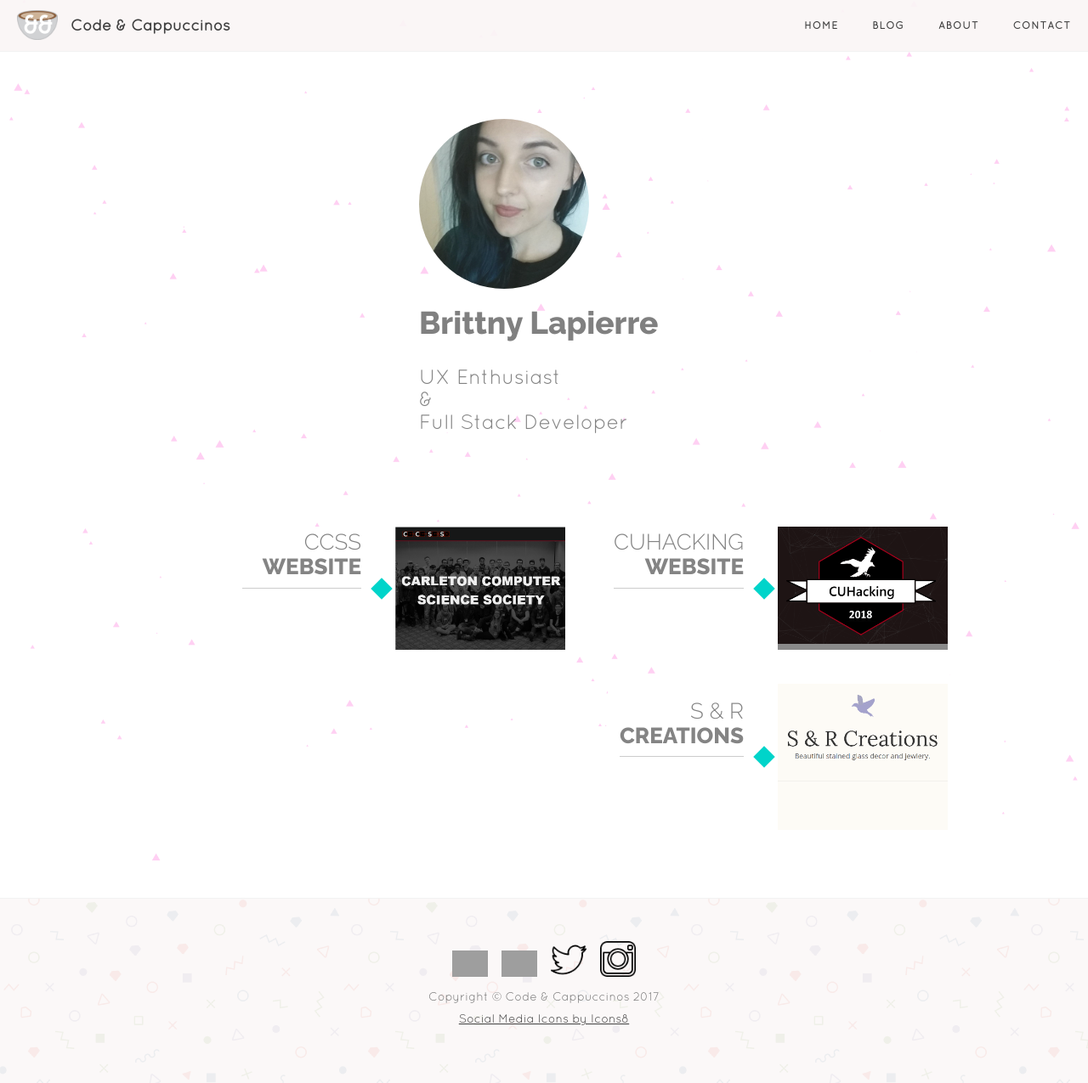
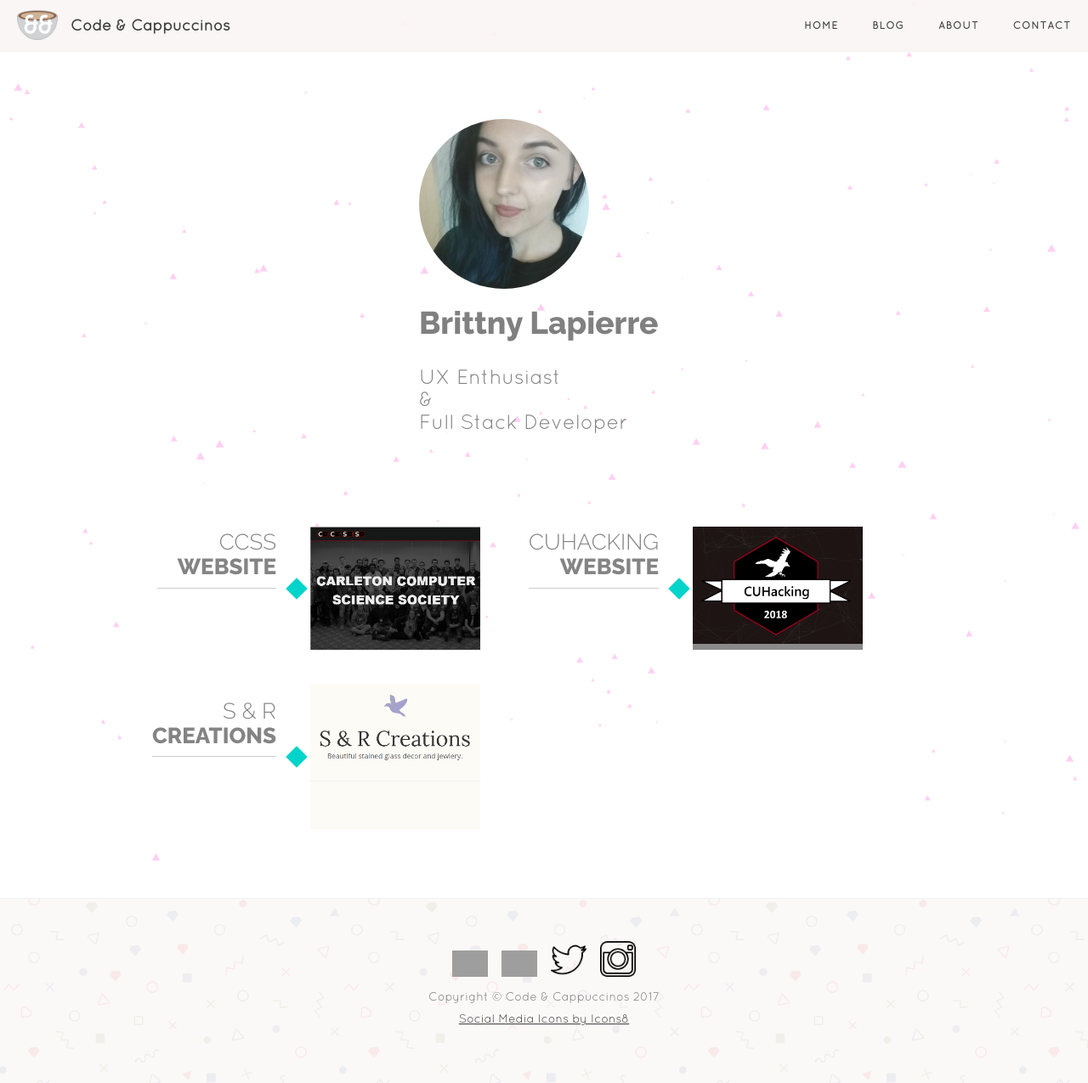
Before and after one commit to brittnylapierre/l3rittny.github.io-old, a Jekyll site: the page built from index.html, in a window 1280 px wide and 1275 px high. Shown: the whole window at 85% size. Built offline with Jekyll 4.4.1, drawn with Linux system fonts in a browser that asks for light colours; nearby versions of some CDN libraries; grey boxes are pictures that could not be loaded.

Commit message:
sizing on diff screens fixed

```diff
--- a/css/projects.css
+++ b/css/projects.css
@@ -8,6 +8,12 @@
   justify-content: flex-end;
   margin-top: 80px;
   padding-bottom: 60px;
+}
+
+@media(max-width: 1280px){
+  .projects {
+    justify-content: flex-start !important;
+  }
 }
 
 figure.snip0051 {
@@ -149,3 +155,20 @@ body {
 figure.snip0051 .icons a i {
   margin-right:10px;
 }
+
+@media (max-width: 450px){
+  figure.snip0051 figcaption h2 {
+      font-size: 1em;
+      bottom: 20%;
+      right: 0;
+      font-weight: 300;
+      text-transform: uppercase;
+      border-bottom: 1px solid rgba(0, 0, 0, 0.2);
+  }
+
+  figure.snip0051:after {
+    left: 44%;
+    height: 15px;
+    width: 15px;
+  }
+}
```
Also changed, not shown: 2 other files.
